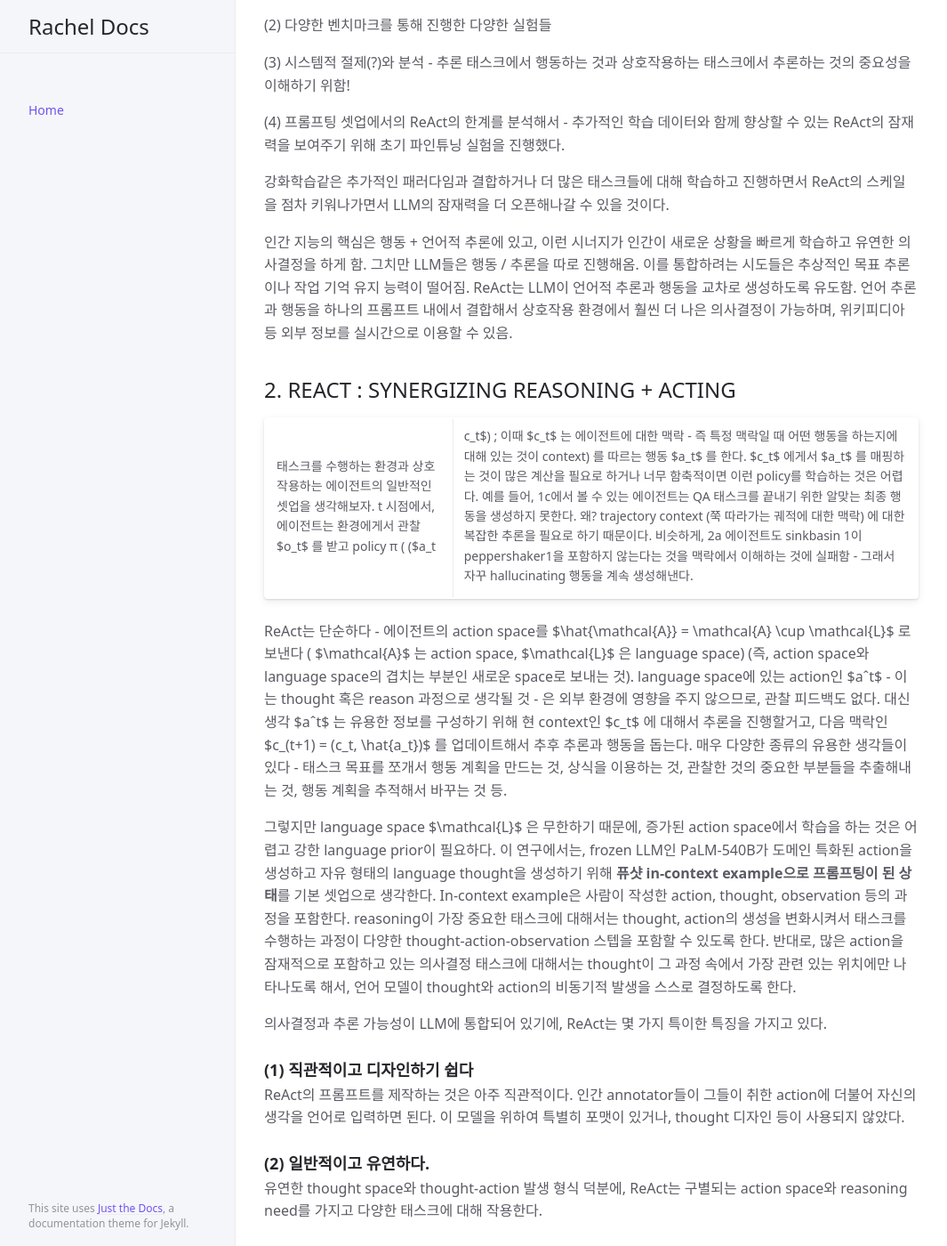
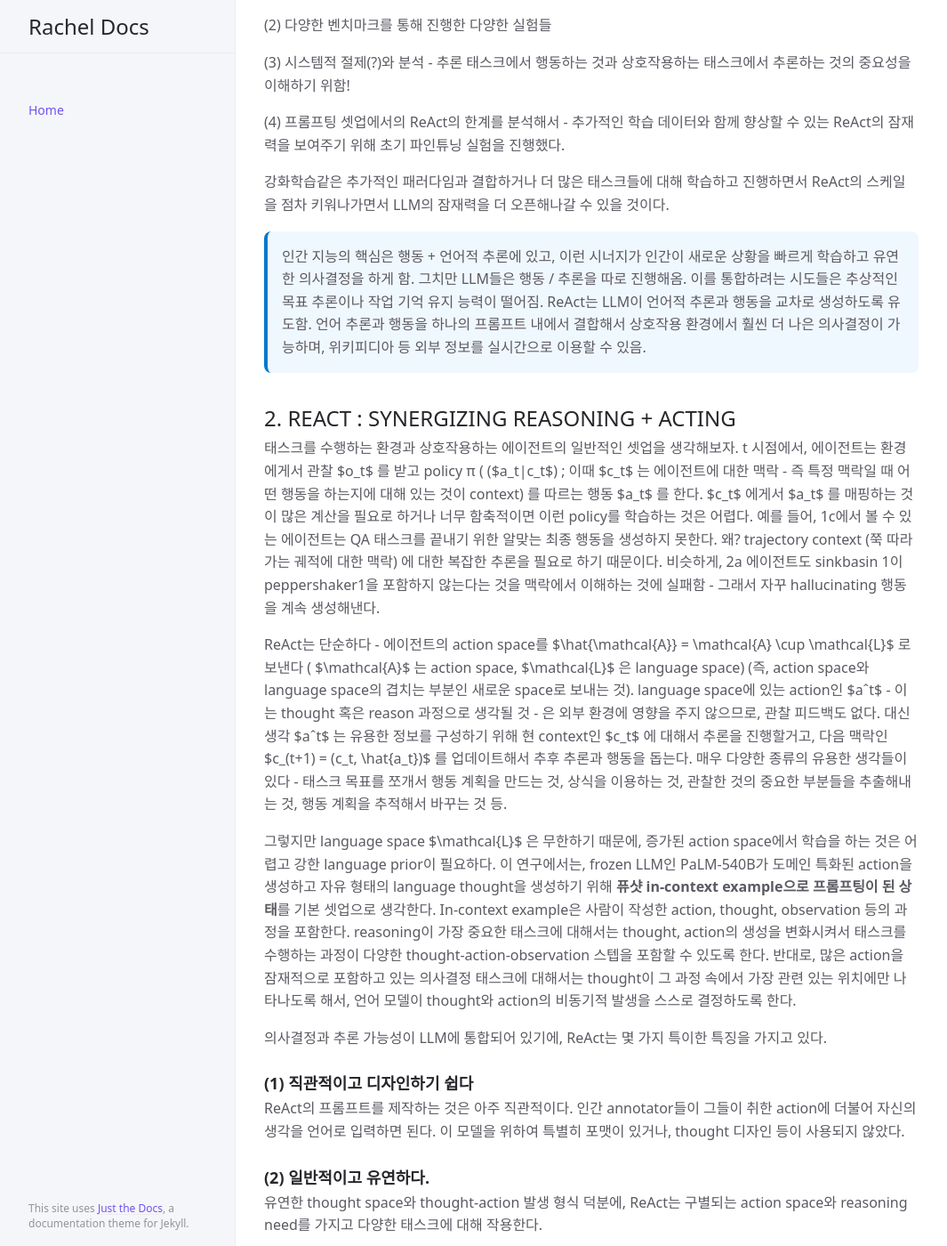
Before and after one commit to chewon1227/chewon1227.github.io, a Jekyll site: the page built from _posts/2025-06-08-ReAct.md, in a window 1280 px wide and 1400 px high, scrolled down 1410 px. Shown: the whole window at 89% size, without its empty margins (107-1172 px from the left). Built offline with Jekyll 4.4.1, drawn with Linux system fonts in a browser that asks for light colours; cached includes are drawn as plain includes.

Commit message:
update: latest changes

```diff
--- a/_includes/head_custom.html
+++ b/_includes/head_custom.html
@@ -0,0 +1,3 @@
+<script type="text/javascript" async
+  src="https://cdn.jsdelivr.net/npm/mathjax@3/es5/tex-mml-chtml.js">
+</script>
--- a/_posts/2025-06-08-ReAct.md
+++ b/_posts/2025-06-08-ReAct.md
@@ -30,19 +30,22 @@ categories: NLP
 
 강화학습같은 추가적인 패러다임과 결합하거나 더 많은 태스크들에 대해 학습하고 진행하면서 ReAct의 스케일을 점차 키워나가면서 LLM의 잠재력을 더 오픈해나갈 수 있을 것이다.
 
-<aside>
+<div class="callout">
 
 인간 지능의 핵심은 행동 + 언어적 추론에 있고, 이런 시너지가 인간이 새로운 상황을 빠르게 학습하고 유연한 의사결정을 하게 함. 그치만 LLM들은 행동 / 추론을 따로 진행해옴. 이를 통합하려는 시도들은 추상적인 목표 추론이나 작업 기억 유지 능력이 떨어짐.
 
 ReAct는 LLM이 언어적 추론과 행동을 교차로 생성하도록 유도함. 언어 추론과 행동을 하나의 프롬프트 내에서 결합해서 상호작용 환경에서 훨씬 더 나은 의사결정이 가능하며, 위키피디아 등 외부 정보를 실시간으로 이용할 수 있음.
 
-</aside>
+</div>
+
 
 
 
 ## 2. REACT : SYNERGIZING REASONING + ACTING
 
-태스크를 수행하는 환경과 상호작용하는 에이전트의 일반적인 셋업을 생각해보자. t 시점에서, 에이전트는 환경에게서 관찰 $o_t$ 를 받고 policy π ( ($a_t|c_t$) ; 이때 $c_t$ 는 에이전트에 대한 맥락 - 즉 특정 맥락일 때 어떤 행동을 하는지에 대해 있는 것이 context) 를 따르는 행동 $a_t$ 를 한다. $c_t$ 에게서 $a_t$ 를 매핑하는 것이 많은 계산을 필요로 하거나 너무 함축적이면 이런 policy를 학습하는 것은 어렵다. 예를 들어, 1c에서 볼 수 있는 에이전트는 QA 태스크를 끝내기 위한 알맞는 최종 행동을 생성하지 못한다. 왜? trajectory context (쭉 따라가는 궤적에 대한 맥락) 에 대한 복잡한 추론을 필요로 하기 때문이다. 비슷하게, 2a 에이전트도 sinkbasin 1이 peppershaker1을 포함하지 않는다는 것을 맥락에서 이해하는 것에 실패함 - 그래서 자꾸 hallucinating 행동을 계속 생성해낸다.
+
+태스크를 수행하는 환경과 상호작용하는 에이전트의 일반적인 셋업을 생각해보자.
+t 시점에서, 에이전트는 환경에게서 관찰 $o_t$ 를 받고 policy π ( ($a_t|c_t$) ; 이때 $c_t$ 는 에이전트에 대한 맥락 - 즉 특정 맥락일 때 어떤 행동을 하는지에 대해 있는 것이 context) 를 따르는 행동 $a_t$ 를 한다. $c_t$ 에게서 $a_t$ 를 매핑하는 것이 많은 계산을 필요로 하거나 너무 함축적이면 이런 policy를 학습하는 것은 어렵다. 예를 들어, 1c에서 볼 수 있는 에이전트는 QA 태스크를 끝내기 위한 알맞는 최종 행동을 생성하지 못한다. 왜? trajectory context (쭉 따라가는 궤적에 대한 맥락) 에 대한 복잡한 추론을 필요로 하기 때문이다. 비슷하게, 2a 에이전트도 sinkbasin 1이 peppershaker1을 포함하지 않는다는 것을 맥락에서 이해하는 것에 실패함 - 그래서 자꾸 hallucinating 행동을 계속 생성해낸다.
 
 ReAct는 단순하다 - 에이전트의 action space를 $\hat{\mathcal{A}} = \mathcal{A} \cup \mathcal{L}$ 로 보낸다 ( $\mathcal{A}$ 는 action space, $\mathcal{L}$ 은 language space) (즉, action space와 language space의 겹치는 부분인 새로운 space로 보내는 것). language space에 있는 action인 $aˆt$ - 이는 thought 혹은 reason 과정으로 생각될 것 - 은 외부 환경에 영향을 주지 않으므로, 관찰 피드백도 없다. 대신 생각 $aˆt$ 는 유용한 정보를 구성하기 위해 현 context인 $c_t$ 에 대해서 추론을 진행할거고, 다음 맥락인 $c_(t+1) = (c_t, \hat{a_t})$ 를 업데이트해서 추후 추론과 행동을 돕는다. 매우 다양한 종류의 유용한 생각들이 있다 - 태스크 목표를 쪼개서 행동 계획을 만드는 것, 상식을 이용하는 것, 관찰한 것의 중요한 부분들을 추출해내는 것, 행동 계획을 추적해서 바꾸는 것 등.
 
@@ -66,7 +69,7 @@ ReAct는 새로운 태스크에 대해 뛰어난 일반화 능력을 가지고
 
 ReAct는 해석 가능한 의사결정 과정과 추론 과정을 보여준다. 인간도 보고 추론과 사실의 정확도를 쉽게 검증할 수 있다. 또한, 인간이 직접 에이전트의 행동을 조절하고 수정할 수 있다.
 
-<aside>
+<div class="callout">
 
 **원래는?**
 
@@ -83,7 +86,8 @@ $c_t$ 가 복잡하거나, $c_t \rightarrow a_t$ 가 너무 어렵다면 제대
 - $\mathcal{A}$ : action space / 실제로 환경을 바꾸는 행동
 - $\mathcal{L}$ : language space / 생각이나 reasoning을 말로 표현한 것
 - 이 둘을 합쳐서 $\hat{\mathcal{A}} 로 표현 ! 즉, 에이전트는 실제 행동을 하거나, thought을 위한 language 행동 둘 중 하나를 선택하게 됨
-</aside>
+
+</div>
 
 
 
@@ -172,7 +176,7 @@ HotpotQA와 Fever에서 가장 좋은 프롬프팅 방법은 ReAct → CoT-SC
 
 PaLM-8/62B에서, ReAct를 프롬프팅하는 것은 4가지 방법 중 가장 좋지 않았다 - in-context 예시들에서 reasoning과 acting을 둘 다 배우는 것이 어려웠기 때문에! 그러나, 3000개의 예시로 파인튜닝하고 나니, ReAct는 가장 좋은 모델이 되었다 ! 그러나 standard나 CoT를 파인튜닝하는 것은 ReAct와 Act를 파인튜닝하는 것보다 성능이 확실히 나빴다. 왜냐면, 전자는 모델이 암기하도록 (잠재적으로 halluincated) 하고, 후자는 모델에게 어떻게 Wikipedia 정보에 접근하는지를 알려주기 때문이다.
 
-<aside>
+<div class="callout">
 
 ReAct는 항상 Act보다 낫다 = 생각하고 행동하는게 그냥 행동하는 것보다 낫다.
 
@@ -182,8 +186,7 @@ ReAct + CoT-SC의 성능이 가장 높다 !
 
 파인튜닝할 때는 ReAct가 가장 좋다. in-context 에서는 어렵지만, ReAct 포맷으로 파인튜닝하면 가장 좋음. 물고기를 잡아주는 게 아니라 물고기를 잡는 방법을 알려준 것.
 
-</aside>
-
+</div>
 
 
 ## 4. DECISION MAKING TASKS
--- a/_sass/custom/custom.scss
+++ b/_sass/custom/custom.scss
@@ -1 +1,19 @@
 // custom SCSS (or CSS) goes here
+
+.callout {
+    border-left: 4px solid #007acc;
+    background: #f0f8ff;
+    padding: 1rem;
+    margin: 1rem 0;
+    border-radius: 0.5rem;
+  }
+
+  .callout.warning {
+    border-left-color: #ff8c00;
+    background: #fff8e1;
+  }
+
+  .callout.success {
+    border-left-color: #28a745;
+    background: #e6ffed;
+  }
```
